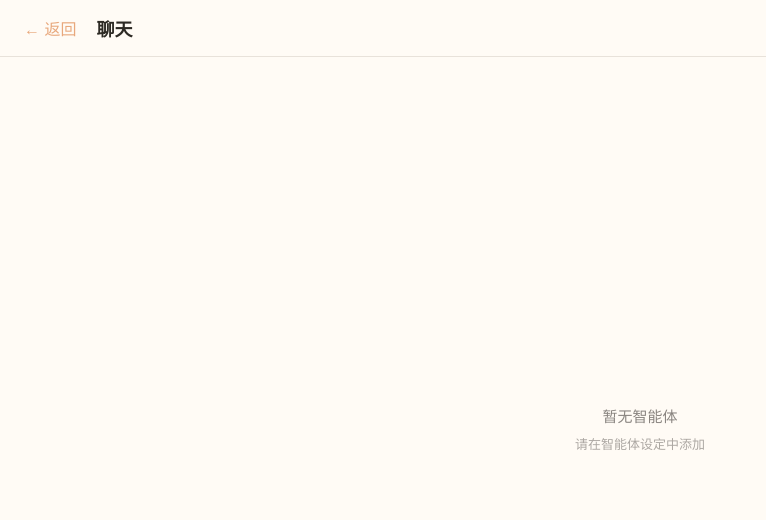
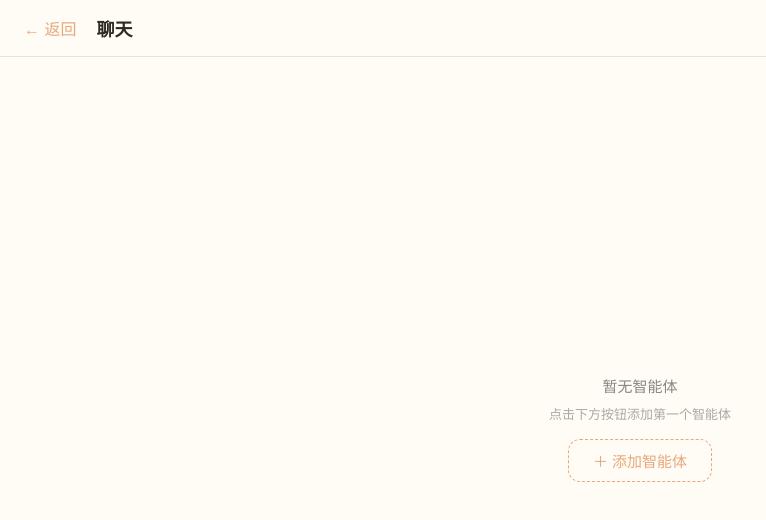
Before and after one commit to rinnicrazyb/bananamilkphone, a React (Vite) app: page /chat in a window 1280 px wide. Shown: the top 520 px of the page, without its empty margins (0-766 px from the left). Built offline with nearby package versions, Linux system fonts and the light colour scheme.

Commit message:
feat(chat): 添加智能体按钮 + 创建流程
- 智能体列表为空时显示「+ 添加智能体」按钮
- 列表非空时顶栏右侧也有 + 按钮
- 添加后自动在列表中显示，可点击开始对话

```diff
--- a/src/apps/chat/components/AgentList.tsx
+++ b/src/apps/chat/components/AgentList.tsx
@@ -1,7 +1,9 @@
 import { useChatStore } from '../store/chat-store';
+import type { Agent } from '../types';
 
 export default function AgentList() {
   const agents = useChatStore((s) => s.agents);
+  const addAgent = useChatStore((s) => s.addAgent);
   const setActiveConversation = useChatStore((s) => s.setActiveConversation);
   const addConversation = useChatStore((s) => s.addConversation);
 
@@ -17,6 +19,22 @@ export default function AgentList() {
     setActiveConversation(conv.id);
   };
 
+  const handleAddAgent = () => {
+    const newAgent: Agent = {
+      id: `agent-${Date.now()}`,
+      name: '新智能体',
+      avatar: '🤖',
+      unreadCount: 0,
+      settings: {
+        systemPrompt: '你是AI助手，一个友好的智能聊天伙伴。',
+        model: '',
+        temperature: undefined,
+        topP: undefined,
+      },
+    };
+    addAgent(newAgent);
+  };
+
   return (
     <div className="chat-agent-list">
       <div className="chat-agent-list__header">
@@ -24,6 +42,11 @@ export default function AgentList() {
           ← 返回
         </button>
         <h1>聊天</h1>
+        {agents.length > 0 && (
+          <button className="chat-agent-list__add-btn" onClick={handleAddAgent}>
+            ＋
+          </button>
+        )}
       </div>
 
       <div className="chat-agent-list__body">
@@ -31,8 +54,11 @@ export default function AgentList() {
           <div className="chat-agent-list__empty">
             <p>暂无智能体</p>
             <p className="chat-agent-list__empty-hint">
-              请在智能体设定中添加
+              点击下方按钮添加第一个智能体
             </p>
+            <button className="chat-agent-list__add-btn-large" onClick={handleAddAgent}>
+              ＋ 添加智能体
+            </button>
           </div>
         ) : (
           agents.map((agent) => (
--- a/src/apps/chat/store/chat-store.ts
+++ b/src/apps/chat/store/chat-store.ts
@@ -12,6 +12,7 @@ interface ChatState {
 
   // Actions
   setAgents: (agents: Agent[]) => void;
+  addAgent: (agent: Agent) => void;
   addConversation: (conv: Conversation) => void;
   setActiveConversation: (id: string | null) => void;
   addMessage: (conversationId: string, msg: Message) => void;
@@ -35,6 +36,11 @@ export const useChatStore = create<ChatState>((set) => ({
   showAgentSettings: false,
 
   setAgents: (agents) => set({ agents }),
+
+  addAgent: (agent) =>
+    set((state) => ({
+      agents: [...state.agents, agent],
+    })),
 
   addConversation: (conv) =>
     set((state) => ({
--- a/src/index.css
+++ b/src/index.css
@@ -411,6 +411,26 @@ body {
   font-size: 13px;
   color: var(--app-text-secondary);
   opacity: 0.7;
+  margin-bottom: 8px;
+}
+
+.chat-agent-list__add-btn {
+  background: none;
+  border: none;
+  font-size: 22px;
+  color: var(--app-primary);
+  cursor: pointer;
+  padding: 4px 8px;
+}
+
+.chat-agent-list__add-btn-large {
+  padding: 10px 24px;
+  border: 1px dashed var(--app-primary);
+  border-radius: var(--app-radius);
+  background: transparent;
+  color: var(--app-primary);
+  font-size: 15px;
+  cursor: pointer;
 }
 
 .chat-agent-item {
```
